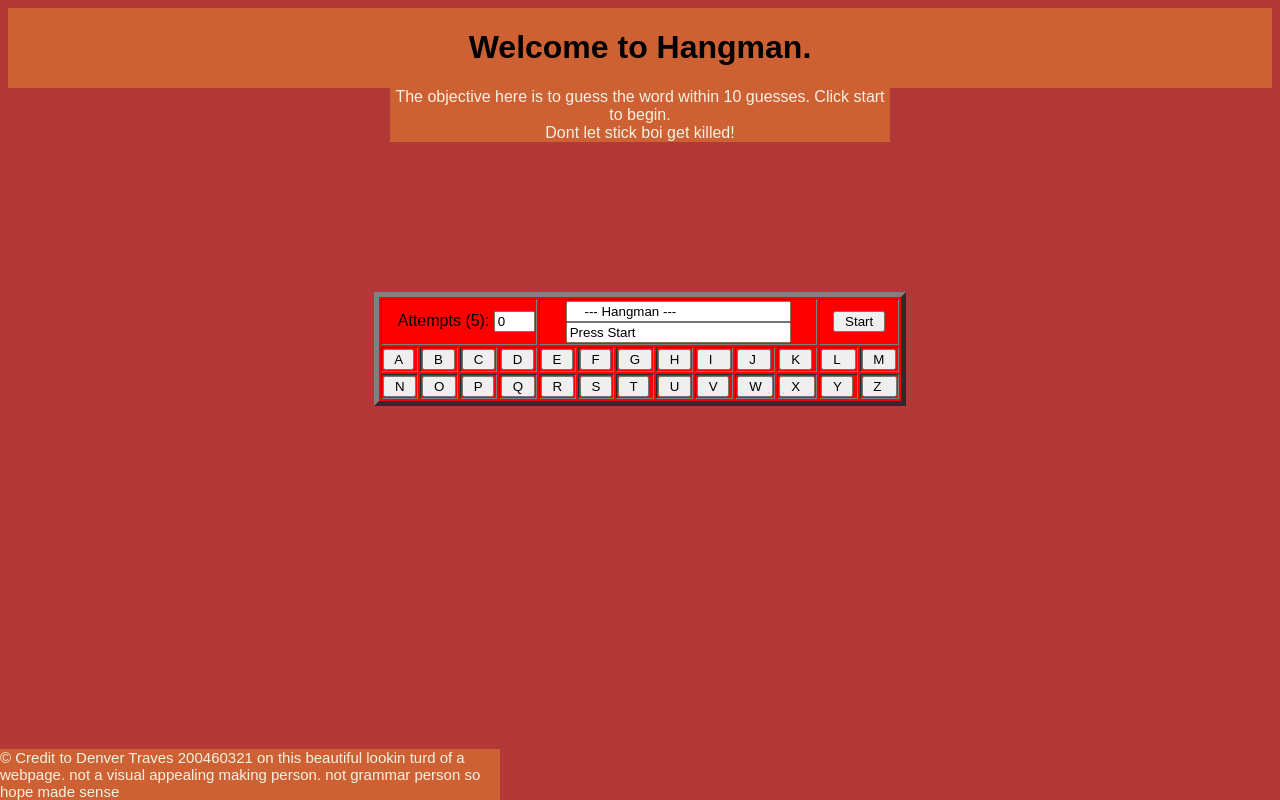
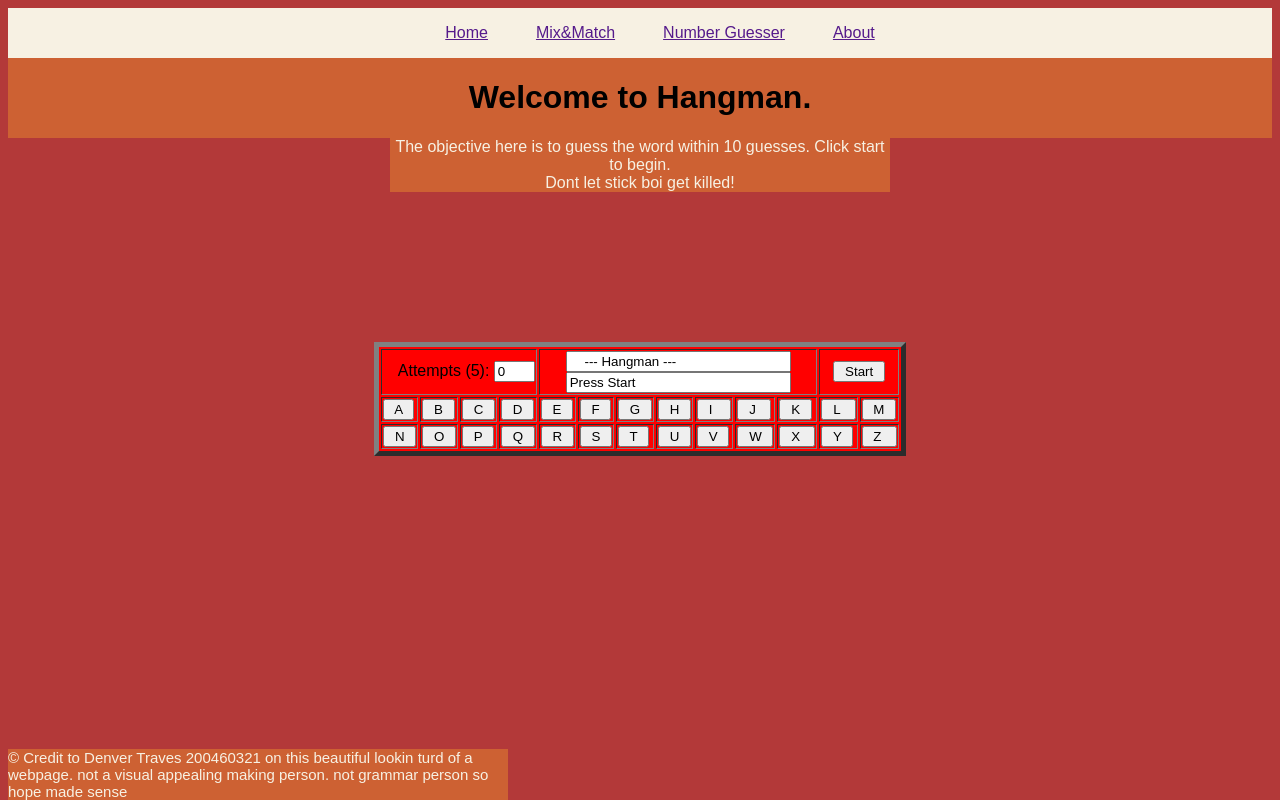
Before and after one commit to insertusernamed/semester-project, a plain HTML site: page guessWord.html in a window 1280 px wide. Drawn offline with Linux system fonts and the light colour scheme.

Commit message:
Update guessWord.html
hangman updated . nav bar.

```diff
--- a/guessWord.html
+++ b/guessWord.html
@@ -7,11 +7,6 @@
   <meta name="viewport" content="width=device-width, initial-scale=1.0">
   <title>Hangman</title>
   <style>
-    @font-face {
-    font-family: comicSans;
-    src: url(/fonts/comic.ttf);
-    }
-
     html {
       font-family: sans-serif;
     }
@@ -50,13 +45,24 @@
       border-radius: 20px;
       border: 3px solid;
       border-color: rgb(0, 0, 0);
-      color: black;
+      color: #black;
       font-family: comicSans;
       width: 70px;
       font-size: 150%;
       display: flex;
       justify-content: center;
       margin: auto;
+    }
+
+    ul {
+      display: flex;
+      list-style-type: none;
+      justify-content: center;
+      align-items: center;
+      gap: 3em;
+      background-color: #f7f1e3;
+      height: 50px;
+      margin: 0;
     }
 
     footer {
@@ -66,20 +72,21 @@
       justify-content: center;
       position: absolute;
       bottom: 0;
-      left: 0;
+      left 0;
     }
   </style>
 </head>
 
 <body>
-
-
-
+  <ul>
+    <li><a href="">Home</a></li>
+    <li><a href="">Mix&Match</a></li>
+    <li><a href="">Number Guesser</a></li>
+    <li><a href="">About</a></li>
+  </ul>
   <header>
     <h1>Welcome to Hangman.</h1>
   </header>
-
-
   <p COLSPAN=2 ALIGN=CENTER>The objective here is to guess the word within 10 guesses. Click start to begin.</p>
   <p COLSPAN=2 ALIGN=CENTER>Dont let stick boi get killed!</p>
   <FORM NAME="f">
@@ -131,11 +138,6 @@
       </TABLE>
     </center>
   </FORM>
-
-
-
-
-
   <SCRIPT LANGUAGE="javascript">
     var alpha = new Array();
     var alpha_index = 0;
@@ -212,10 +214,6 @@
       }
     }
   </SCRIPT>
-
-
-
-
   <footer>
     <p>&copy; Credit to Denver Traves 200460321 on this beautiful lookin turd of a webpage. not a visual appealing
       making person. not grammar person so hope made sense</p>
```
